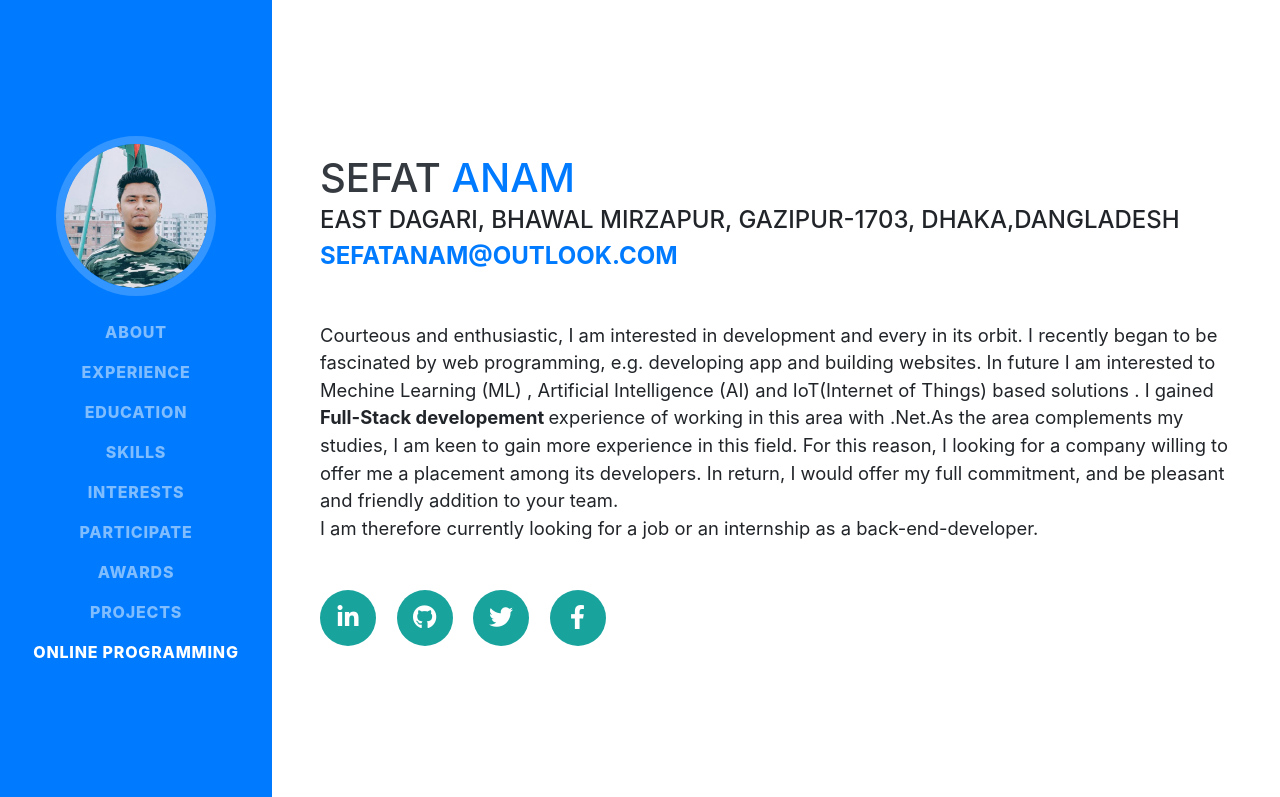
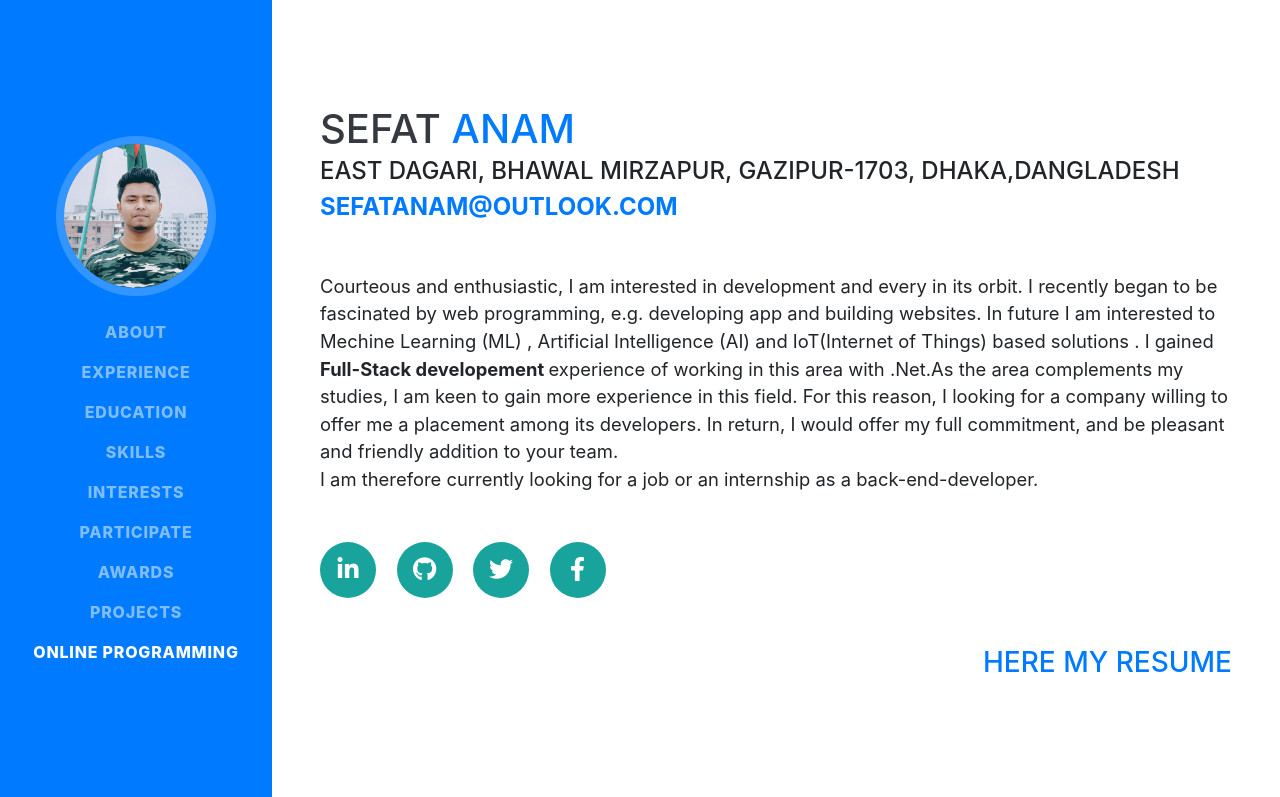
Before and after one commit to sefatanam/me, a website with bundled scripts: page index.html in a window 1280 px wide. Shown: the top 797 px of the page. Built offline with nearby package versions, Linux system fonts and the light colour scheme; a web font is replaced by a local one.

Commit message:
resume link added

```diff
--- a/index.html
+++ b/index.html
@@ -106,6 +106,16 @@
           <a href="https://web.facebook.com/chotooPusku">
             <i class="fab fa-facebook-f"></i>
           </a>
+          <br>
+
+
+        </div>
+        <br/><br/>
+        <div class="subheading mb-3">
+          <h3 align="right">
+            <a href="http://bit.ly/2vxjhlM"> Here my resume</a>
+          </h3>
+
         </div>
       </div>
     </section>
@@ -298,10 +308,10 @@
             <i class="fa-li fa fa-check"></i>
             Cross Functional Teams
           </li>
-          <li>
+          <!-- <li>
             <i class="fa-li fa fa-check"></i>
             Agile Development &amp; Scrum
-          </li>
+          </li> -->
         </ul>
       </div>
     </section>
```
